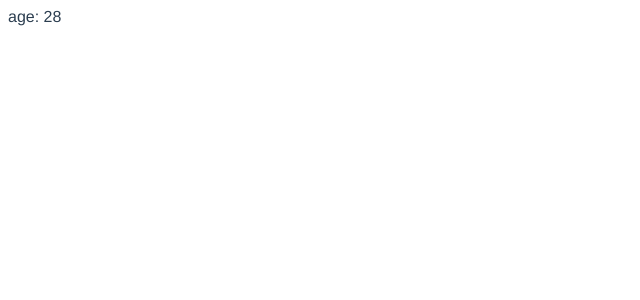
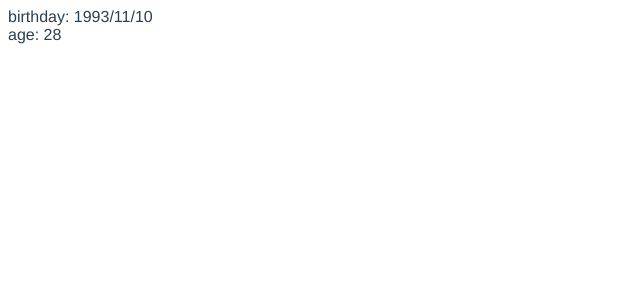
Before and after one commit to ssatosays/myage, a Vue app: page / in a window 1280 px wide. Shown: the top 300 px of the page, without its empty margins (0-640 px from the left). Built offline with nearby package versions, Linux system fonts and the light colour scheme.

Commit message:
Rename to daily-tests.yml

```diff
--- a/src/App.vue
+++ b/src/App.vue
@@ -1,5 +1,6 @@
 <template>
-  <div>age: {{ age }}</div>
+  <div id="birthday">birthday: {{ birthday }}</div>
+  <div id="age">age: {{ age }}</div>
 </template>
 
 <script>
@@ -9,6 +10,7 @@ export default {
   },
   data() {
     return {
+      birthday: '1993/11/10',
       age: 0
     }
   },
```
Also changed, not shown: tests/main.js (+5 -3 lines), 1 other file (tests, documents, lock files or other folders).
